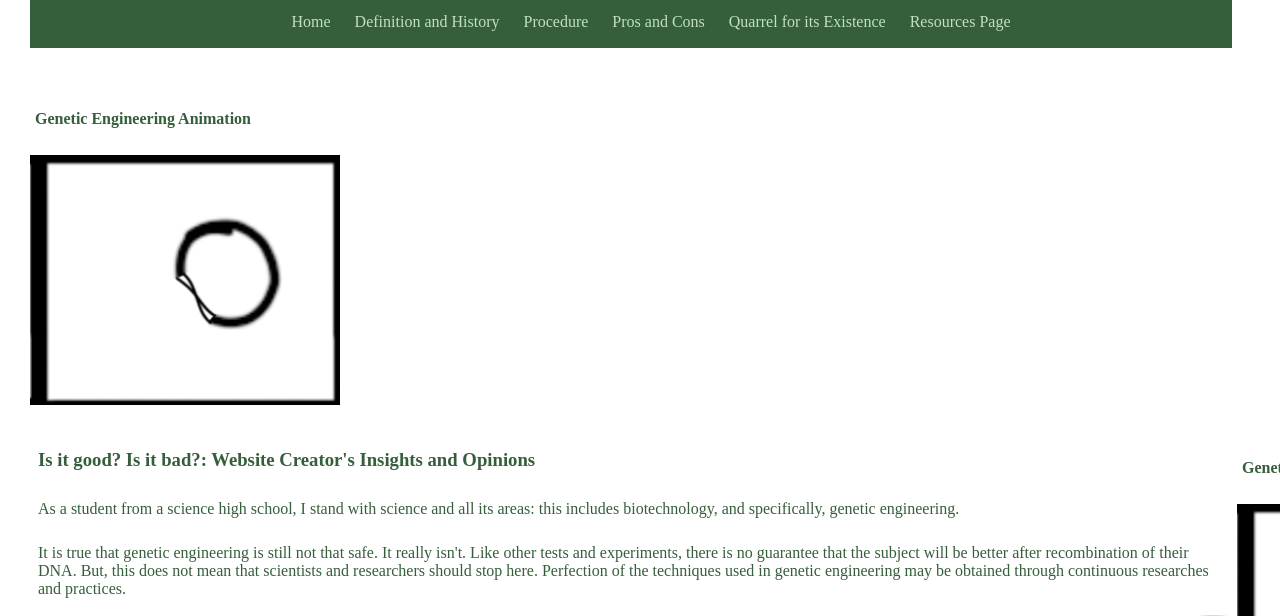
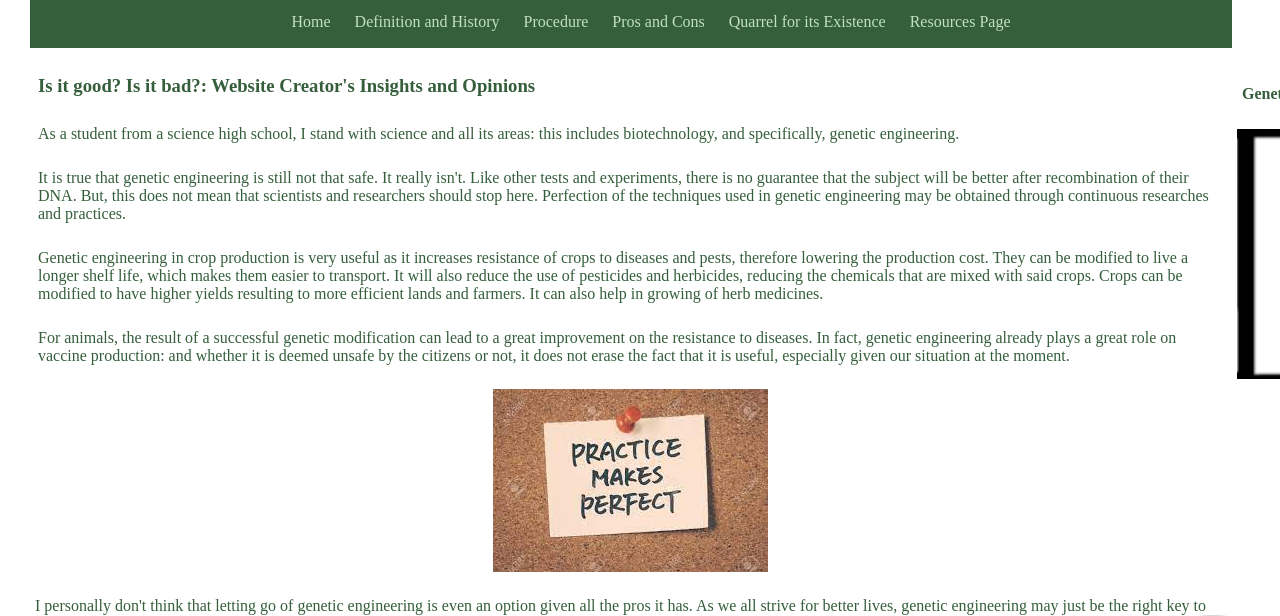
Before and after one commit to SamAndan/SamAndan.github.io, a plain HTML site: page htdocs/page4.html in a window 1280 px wide. Shown: the part 127-743 px from the top of the page. Drawn offline with Linux system fonts and the light colour scheme.

Commit message:
Update page4.html

```diff
--- a/htdocs/page4.html
+++ b/htdocs/page4.html
@@ -40,19 +40,11 @@
 			</ul>
 		</nav>
 
-		<br>
-		<br>
-		<aside class="animation">
-			<h4>Genetic Engineering Animation</h4>
-			<div class="animation"></div>
-		</aside>
-		<br>
-
 		<!--opinion of author on genetic engineering (p.s. this is still subject to changes. it is sure that I will try to revise this, maybe in later phases-->
 		<section>
 			<table>
 				<tr>
-					<td style="width">
+					<td width="870px">
 						<article id="opinion">
 							<h3>Is it good? Is it bad?: Website Creator's Insights and Opinions</h3>
 							<p>As a student from a science high school, I stand with science and all its areas: this includes biotechnology, and specifically, genetic engineering.</p>
```
